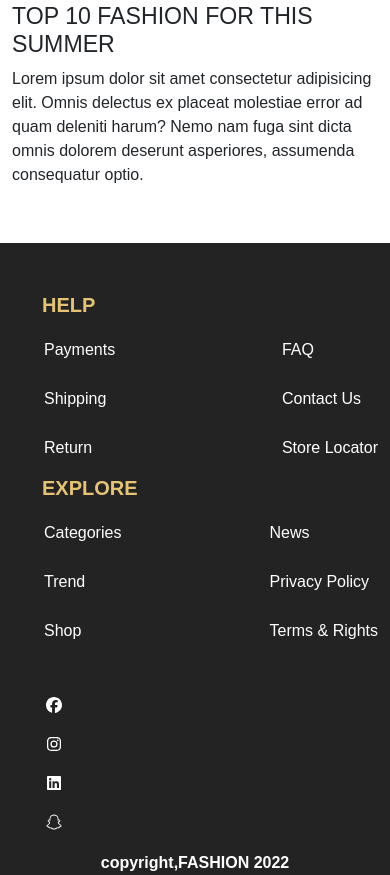
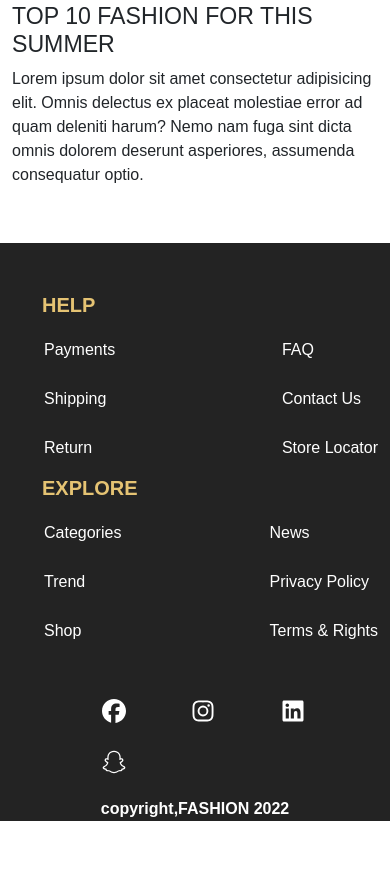
Before and after one commit to os01ri/multimedia-project, a website: page index.html in a window 390 px wide. Shown: the part 6175-7050 px from the top of the page. After the commit the page ends 6996 px from the top, so only its background shows below. Drawn offline with nearby package versions, Linux system fonts and the light colour scheme; a script that the page names is missing.

Commit message:
Update style.css

```diff
--- a/css/style.css
+++ b/css/style.css
@@ -484,6 +484,18 @@ ul {
        opacity: 1;
 }
 
+@media screen and (max-width: 768px) {
+       .footer ul.social li {
+              padding-top: 15px;
+              display: inline-block;
+              justify-content: center;
+              margin-left: 55px;
+              font-size: x-large;
+
+
+       }
+}
+
 /*show scroll*/
 .show-scroll {
        bottom: 5rem;
```
